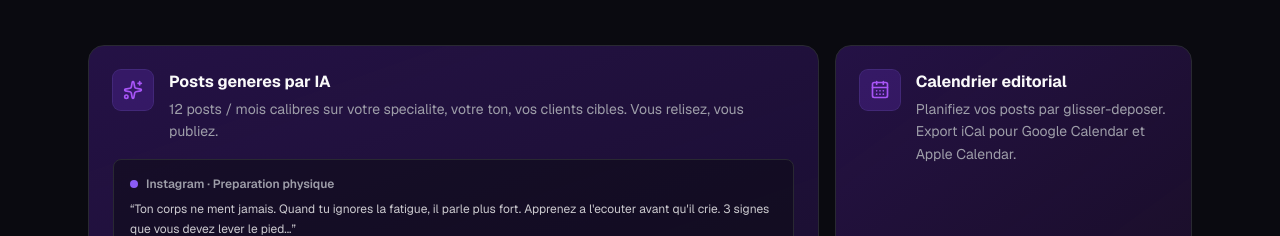
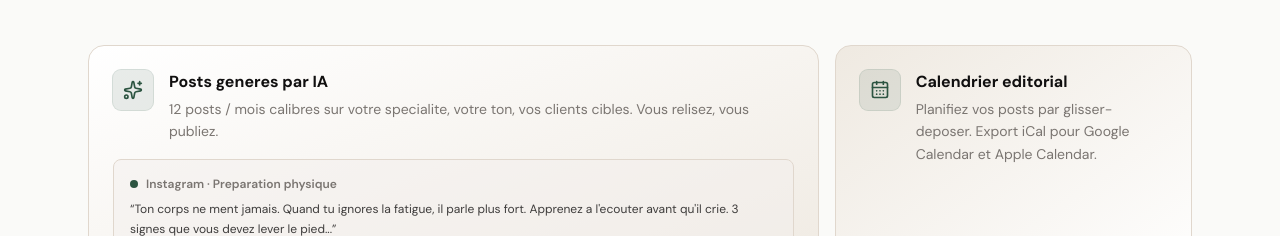
Before and after one commit to logancase06/aurapost, a Next.js app: page / in a window 1280 px wide. Shown: the part 2564-2800 px from the top of the page. Built offline with nearby package versions, Linux system fonts and the light colour scheme; no server answers.

Commit message:
design(landing/3): sections adaptees palette Sapin -- bento, testimonials, how-it-works, .landing sur main

```diff
--- a/components/landing/BentoFeatures.tsx
+++ b/components/landing/BentoFeatures.tsx
@@ -26,9 +26,9 @@ interface BentoTile {
 
 function PostDemo() {
   return (
-    <div className="mt-4 rounded-lg border border-border bg-background/50 p-4 text-left">
+    <div className="mt-4 rounded-lg border border-border bg-secondary/50 p-4 text-left">
       <div className="mb-2 flex items-center gap-2">
-        <div className="h-2 w-2 rounded-full bg-aura-500" />
+        <div className="h-2 w-2 rounded-full bg-primary" />
         <span className="text-xs font-semibold text-muted-foreground">Instagram · Preparation physique</span>
       </div>
       <p className="text-xs leading-relaxed text-foreground/80">
@@ -36,7 +36,7 @@ function PostDemo() {
       </p>
       <div className="mt-2 flex gap-1 flex-wrap">
         {['#coaching', '#performance', '#recuperation'].map((h) => (
-          <span key={h} className="rounded text-[10px] font-medium text-aura-400">{h}</span>
+          <span key={h} className="rounded text-[10px] font-medium text-primary">{h}</span>
         ))}
       </div>
     </div>
@@ -49,7 +49,7 @@ const TILES: BentoTile[] = [
     description: '12 posts / mois calibres sur votre specialite, votre ton, vos clients cibles. Vous relisez, vous publiez.',
     icon: Sparkles,
     className: 'sm:col-span-2',
-    gradient: 'from-aura-900/40 to-aura-800/20',
+    gradient: 'from-white to-card',
     demo: <PostDemo />,
   },
   {
@@ -57,35 +57,35 @@ const TILES: BentoTile[] = [
     description: 'Planifiez vos posts par glisser-deposer. Export iCal pour Google Calendar et Apple Calendar.',
     icon: CalendarDays,
     className: '',
-    gradient: 'from-violet-900/40 to-purple-900/20',
+    gradient: 'from-card to-white',
   },
   {
     title: 'Site vitrine IA',
     description: 'Un site genere depuis votre profil. Trois styles visuels. Publie en un clic sur votre sous-domaine.',
     icon: Globe,
     className: '',
-    gradient: 'from-fuchsia-900/40 to-pink-900/20',
+    gradient: 'from-white to-card',
   },
   {
     title: 'Export vers vos outils',
     description: 'Buffer, Later, ou copie directe. Vos posts partent exactement ou vous les voulez.',
     icon: Download,
     className: '',
-    gradient: 'from-indigo-900/40 to-blue-900/20',
+    gradient: 'from-card to-white',
   },
   {
     title: 'Analyse de profil',
     description: 'Audit IA de votre presence Instagram et LinkedIn. Score, points forts, actions prioritaires.',
     icon: BarChart3,
     className: '',
-    gradient: 'from-emerald-900/40 to-teal-900/20',
+    gradient: 'from-white to-card',
   },
   {
     title: 'Generation instantanee',
     description: 'Un mois de contenu en moins de 2 minutes. Le tout personnalise, pas de templates generiques.',
     icon: Zap,
     className: 'sm:col-span-2',
-    gradient: 'from-aura-900/40 to-violet-900/20',
+    gradient: 'from-card to-white',
   },
 ];
 
@@ -94,14 +94,14 @@ function BentoTile({ tile }: { tile: BentoTile }) {
   return (
     <div
       className={cn(
-        'group relative overflow-hidden rounded-2xl border border-border bg-gradient-to-br p-6 transition-all duration-300 hover:border-aura-600/50 hover:shadow-lg hover:shadow-aura-900/20',
+        'group relative overflow-hidden rounded-2xl border border-border bg-gradient-to-br p-6 transition-all duration-300 hover:border-primary/30 hover:shadow-lg hover:shadow-foreground/5',
         `bg-gradient-to-br ${tile.gradient}`,
         tile.className
       )}
     >
       <div className="flex items-start gap-4">
-        <div className="flex h-10 w-10 shrink-0 items-center justify-center rounded-lg bg-aura-600/20 ring-1 ring-aura-500/30">
-          <Icon className="h-5 w-5 text-aura-400" />
+        <div className="flex h-10 w-10 shrink-0 items-center justify-center rounded-lg bg-primary/10 ring-1 ring-primary/20">
+          <Icon className="h-5 w-5 text-primary" />
         </div>
         <div>
           <h3 className="font-bold text-foreground">{tile.title}</h3>
--- a/components/landing/HowItWorks.tsx
+++ b/components/landing/HowItWorks.tsx
@@ -23,7 +23,7 @@ export default function HowItWorks() {
           {STEPS.map((s, i) => (
             <ScrollReveal key={s.n} delay={i * 0.12}>
               <div className="relative flex flex-col items-center text-center">
-                <span className="pointer-events-none absolute -top-12 left-1/2 -translate-x-1/2 select-none text-[7rem] font-black leading-none text-white/[0.04]">
+                <span className="pointer-events-none absolute -top-12 left-1/2 -translate-x-1/2 select-none text-[7rem] font-black leading-none text-foreground/[0.06]">
                   {s.n}
                 </span>
                 <PhoneFrame src={s.img} alt={`Étape ${s.n} — ${s.title}`} />
--- a/components/landing/LandingClient.tsx
+++ b/components/landing/LandingClient.tsx
@@ -40,12 +40,12 @@ export default function LandingClient({ heroCopy = HERO_VARIANTS.a }: { heroCopy
   const isDesktop = useIsDesktop();
 
   return (
-    <main id="main-content" className="min-h-screen overflow-x-hidden bg-background">
+    <main id="main-content" className="landing landing-body min-h-screen overflow-x-hidden bg-background">
       {/* Nav */}
       <header className="sticky top-0 z-40 border-b border-border/60 bg-background/70 backdrop-blur-xl">
         <nav className="mx-auto flex max-w-6xl items-center justify-between px-6 py-4">
           <Link href="/" className="group flex items-center gap-2 text-lg font-black tracking-tight">
-            <span className="flex h-8 w-8 items-center justify-center rounded-md bg-gradient-to-br from-primary to-accent transition-transform duration-150 group-hover:rotate-12 group-hover:scale-110">
+            <span className="flex h-8 w-8 items-center justify-center rounded-md bg-primary transition-transform duration-150 group-hover:rotate-12 group-hover:scale-110">
               <Sparkles className="h-4 w-4 text-white" />
             </span>
             AuraPost
@@ -185,7 +185,7 @@ export default function LandingClient({ heroCopy = HERO_VARIANTS.a }: { heroCopy
               const inner = (
                 <div className="flex h-full flex-col p-8">
                   {featured && (
-                    <span className="mb-3 inline-flex w-fit rounded-md bg-gradient-to-r from-primary to-accent px-3 py-0.5 text-xs font-bold uppercase tracking-widest text-white">
+                    <span className="mb-3 inline-flex w-fit rounded-md bg-primary px-3 py-0.5 text-xs font-bold uppercase tracking-widest text-white">
                       Recommandé
                     </span>
                   )}
--- a/components/landing/StaggerTestimonials.tsx
+++ b/components/landing/StaggerTestimonials.tsx
@@ -22,12 +22,12 @@ interface Testimonial {
 }
 
 const ITEMS: Testimonial[] = [
-  { name: 'Karim B.', role: 'Prep physique · Nice', quote: "J'ai triple mes clients en 6 mois. Je relis, je valide — c'est tout.", network: 'instagram', accent: '#7C3AED' },
-  { name: 'Lea M.', role: 'Coach CrossFit · Lyon', quote: "Fini la page blanche du dimanche soir. Un mois de contenu en deux minutes.", network: 'linkedin', accent: '#A855F7' },
-  { name: 'Thomas R.', role: 'Yoga & mobilite · Bordeaux', quote: "Le ton colle parfaitement a ma voix. Mes abonnes ne voient pas la difference.", network: 'instagram', accent: '#6D28D9' },
-  { name: 'Sarah K.', role: 'Coach nutrition · Paris', quote: "Mon site vitrine + mes posts au meme endroit. Un temps fou gagne.", network: 'linkedin', accent: '#db2777' },
-  { name: 'Yanis D.', role: 'Boxe & cardio · Marseille', quote: "Le calendrier editorial a structure toute ma communication. Game changer.", network: 'instagram', accent: '#8B5CF6' },
-  { name: 'Marina C.', role: 'Pilates · Nantes', quote: "En moins d'une heure j'avais 12 posts prets. Je ne peux plus m'en passer.", network: 'linkedin', accent: '#7C3AED' },
+  { name: 'Karim B.', role: 'Prep physique · Nice', quote: "J'ai triple mes clients en 6 mois. Je relis, je valide — c'est tout.", network: 'instagram', accent: '#2B5240' },
+  { name: 'Lea M.', role: 'Coach CrossFit · Lyon', quote: "Fini la page blanche du dimanche soir. Un mois de contenu en deux minutes.", network: 'linkedin', accent: '#3D7059' },
+  { name: 'Thomas R.', role: 'Yoga & mobilite · Bordeaux', quote: "Le ton colle parfaitement a ma voix. Mes abonnes ne voient pas la difference.", network: 'instagram', accent: '#2B5240' },
+  { name: 'Sarah K.', role: 'Coach nutrition · Paris', quote: "Mon site vitrine + mes posts au meme endroit. Un temps fou gagne.", network: 'linkedin', accent: '#3D7059' },
+  { name: 'Yanis D.', role: 'Boxe & cardio · Marseille', quote: "Le calendrier editorial a structure toute ma communication. Game changer.", network: 'instagram', accent: '#2B5240' },
+  { name: 'Marina C.', role: 'Pilates · Nantes', quote: "En moins d'une heure j'avais 12 posts prets. Je ne peux plus m'en passer.", network: 'linkedin', accent: '#2B5240' },
 ];
 
 function InitialAvatar({ name, accent }: { name: string; accent: string }) {
@@ -35,7 +35,7 @@ function InitialAvatar({ name, accent }: { name: string; accent: string }) {
   return (
     <div
       className="flex h-10 w-10 shrink-0 items-center justify-center rounded-full text-sm font-black text-white"
-      style={{ background: `linear-gradient(135deg, ${accent}, #A855F7)` }}
+      style={{ background: `linear-gradient(135deg, ${accent}, #1F3D2E)` }}
       aria-hidden
     >
       {initials}
--- a/components/landing/Testimonials.tsx
+++ b/components/landing/Testimonials.tsx
@@ -10,11 +10,11 @@ interface Testimonial {
 }
 
 const TESTIMONIALS: Testimonial[] = [
-  { name: 'Karim B.', role: 'Préparation physique · Nice', quote: 'J’ai triplé mes clients en 6 mois. Je ne touche plus à mes posts, je relis et je valide.', accent: '#7C3AED' },
-  { name: 'Léa M.', role: 'Coach CrossFit · Lyon', quote: 'Fini la page blanche du dimanche soir. Un mois de contenu en deux minutes, c’est irréel.', accent: '#A855F7' },
-  { name: 'Thomas R.', role: 'Yoga & mobilité · Bordeaux', quote: 'Le ton colle parfaitement à ma voix. Mes abonnés ne voient pas la différence.', accent: '#6D28D9' },
-  { name: 'Sarah K.', role: 'Coach nutrition · Paris', quote: 'Mon site vitrine + mes posts au même endroit. J’ai gagné un temps fou.', accent: '#db2777' },
-  { name: 'Yanis D.', role: 'Boxe & cardio · Marseille', quote: 'Le calendrier éditorial a structuré toute ma communication. Game changer.', accent: '#8B5CF6' },
+  { name: 'Karim B.', role: 'Préparation physique · Nice', quote: 'J’ai triplé mes clients en 6 mois. Je ne touche plus à mes posts, je relis et je valide.', accent: '#2B5240' },
+  { name: 'Léa M.', role: 'Coach CrossFit · Lyon', quote: 'Fini la page blanche du dimanche soir. Un mois de contenu en deux minutes, c’est irréel.', accent: '#3D7059' },
+  { name: 'Thomas R.', role: 'Yoga & mobilité · Bordeaux', quote: 'Le ton colle parfaitement à ma voix. Mes abonnés ne voient pas la différence.', accent: '#2B5240' },
+  { name: 'Sarah K.', role: 'Coach nutrition · Paris', quote: 'Mon site vitrine + mes posts au même endroit. J’ai gagné un temps fou.', accent: '#3D7059' },
+  { name: 'Yanis D.', role: 'Boxe & cardio · Marseille', quote: 'Le calendrier éditorial a structuré toute ma communication. Game changer.', accent: '#2B5240' },
 ];
 
 function Avatar({ name, accent }: { name: string; accent: string }) {
@@ -22,7 +22,7 @@ function Avatar({ name, accent }: { name: string; accent: string }) {
   return (
     <div
       className="flex h-11 w-11 shrink-0 items-center justify-center rounded-full text-sm font-black text-white ring-2 ring-primary/20"
-      style={{ background: `linear-gradient(135deg, ${accent}, #A855F7)` }}
+      style={{ background: `linear-gradient(135deg, ${accent}, #1F3D2E)` }}
       aria-hidden
     >
       {initials}
```
